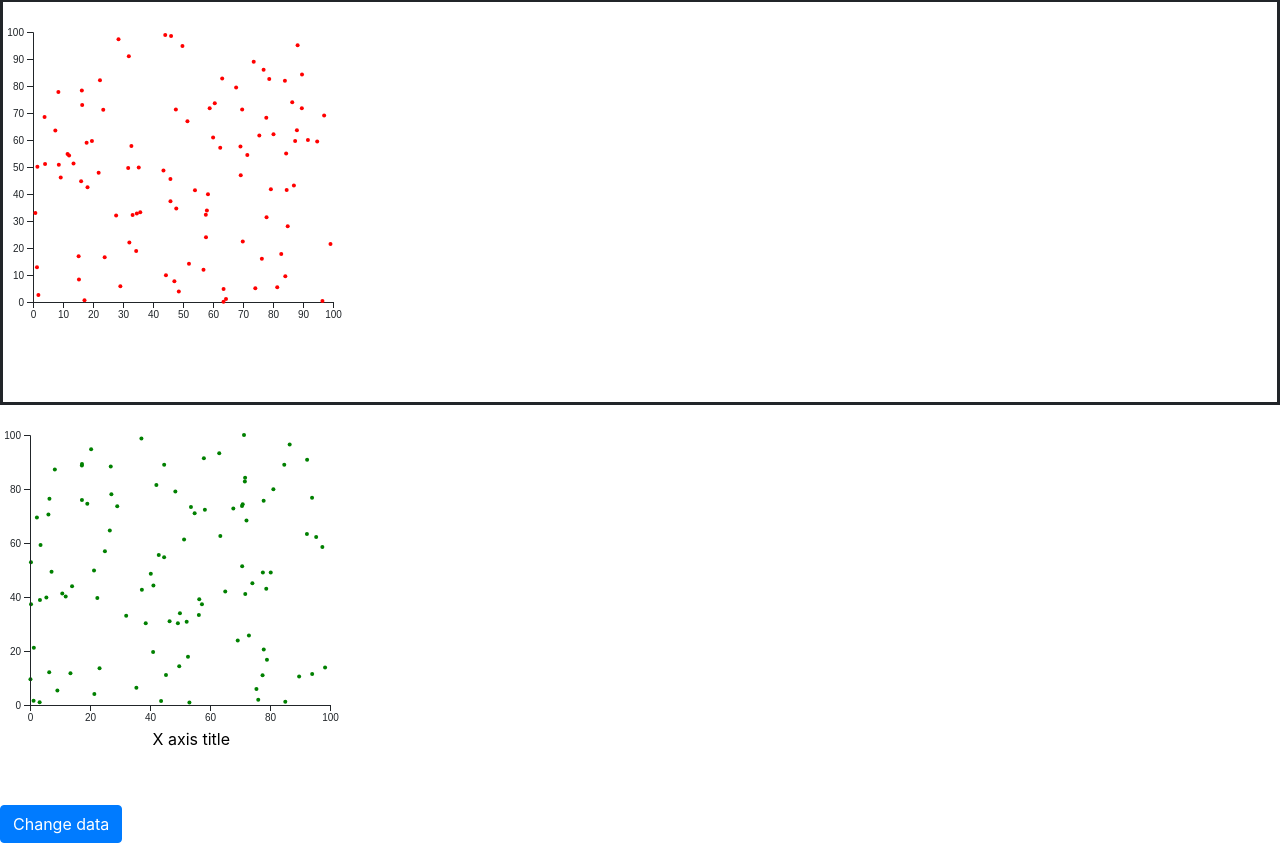
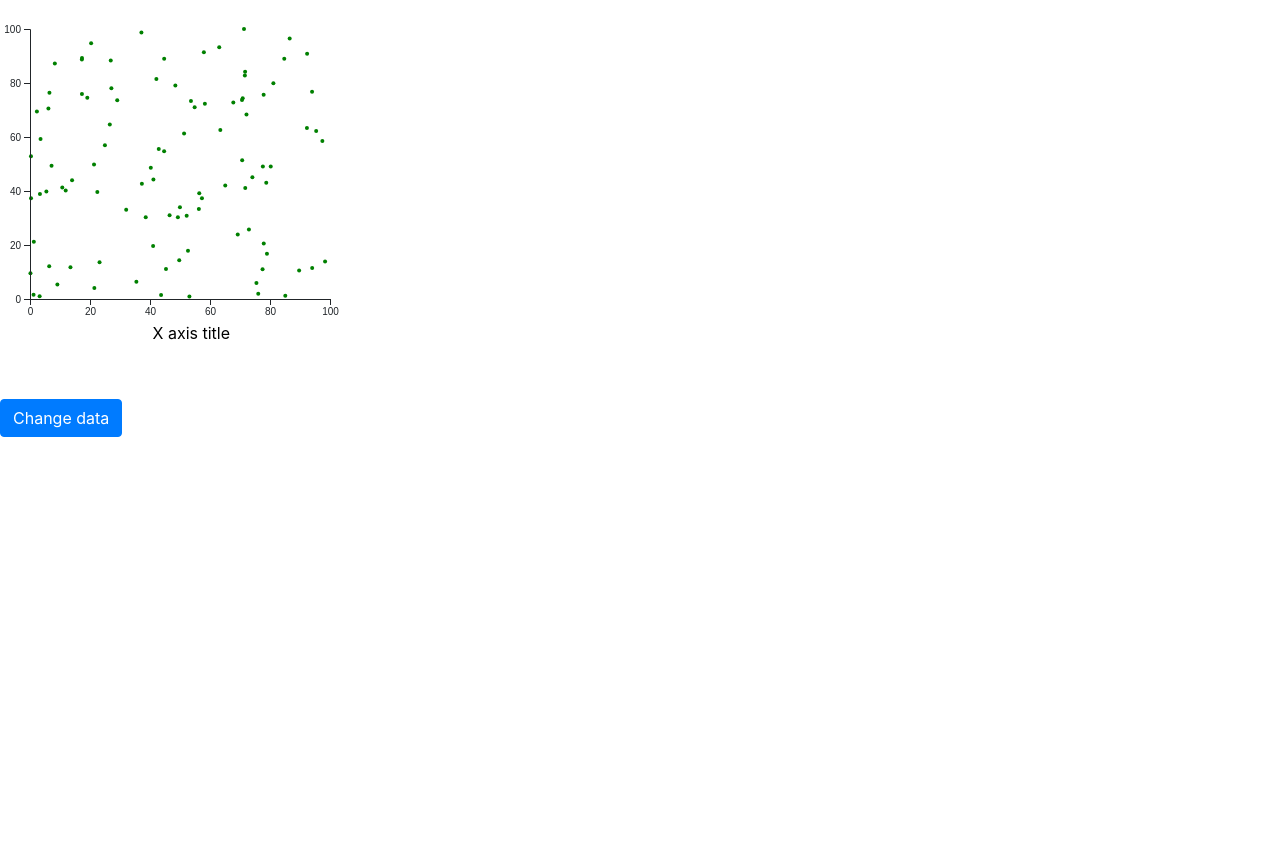
Before and after one commit to ric-colasanti/D3stuff, a plain HTML site: page index.html in a window 1280 px wide. Shown: the part 47-890 px from the top of the page. After the commit the page ends 800 px from the top, so only its background shows below. Drawn offline with nearby package versions, Linux system fonts and the light colour scheme.

Commit message:
just one graph

```diff
--- a/index.html
+++ b/index.html
@@ -16,7 +16,6 @@
 
   <h2>Title</h2>
 
-  <div id="svg1" style="border-style:solid;"></div>
   <div id="svg2"></div>
   <button type="button" class="btn  btn-primary" onclick="changedata()">Change data</button>
 
@@ -54,33 +53,14 @@
     height = 270
     width = 300
     var x = d3.scaleLinear()
-    .domain([0, 100])         // This is the min and the max of the data: 0 to 100 if percentages
+    .domain([0, 200])         // This is the min and the max of the data: 0 to 100 if percentages
     .range([0,width]);
 
     var y = d3.scaleLinear()
     .domain([0, 100])         // This is the min and the max of the data: 0 to 100 if percentages
     .range([height,0]);
 
-    svg1 = d3.select("#svg1")
-      .append("svg")
-      .attr("width", 400)
-      .attr("height", 400)
 
-      axis1_x = svg1.append('g')
-      .attr("transform", "translate(30," + (height +30) + ")" )
-      .call(d3.axisBottom(x))
-
-      axis1_y = svg1.append('g')
-      .attr(
-            "transform",
-            "translate(" + 30 + "," + 30+ ")"
-            )
-      .call(d3.axisLeft(y))
-
-      plotArea1 = svg1.append("g")
-      .attr("id", "plotarea")
-      .attr("transform",
-        "translate(" + 30 + "," + 30 + ")")
 
         svg2 = d3.select("#svg2")
         .append("svg")
@@ -113,13 +93,10 @@
     .text("X axis title")
 
     var update = function () {
-      var chart = plotArea1.selectAll("circle")
-      chart.data(dataScatter)
-        .enter().append("circle")// new data
-        .attr("cx", function (d) { return x(d.time["2017"]["x"]) })
-        .attr("cy", function (d) { return y(d.time["2017"]["y"]) })
-        .attr("r", 2)
-        .style("fill", "red")
+      // rescale
+      x.domain([0,100])
+      axis2_x.call(d3.axisBottom(x).ticks(5))
+
 
       var chart = plotArea2.selectAll("circle")
       // new data
@@ -129,11 +106,13 @@
         .attr("cy", function (d) { return y(d.time[datachoice]["y"]); })
         .attr("r", 2)
         .style("fill", "green")
-      // current data
+
+        // current data
       chart.transition()
         .duration(2000)
         .attr("cx", function (d) { return x(d.time[datachoice]["x"]); })
         .attr("cy", function (d) { return y(d.time[datachoice]["y"]); })
+
       // remove data
       chart.exit().remove()
     }
```
